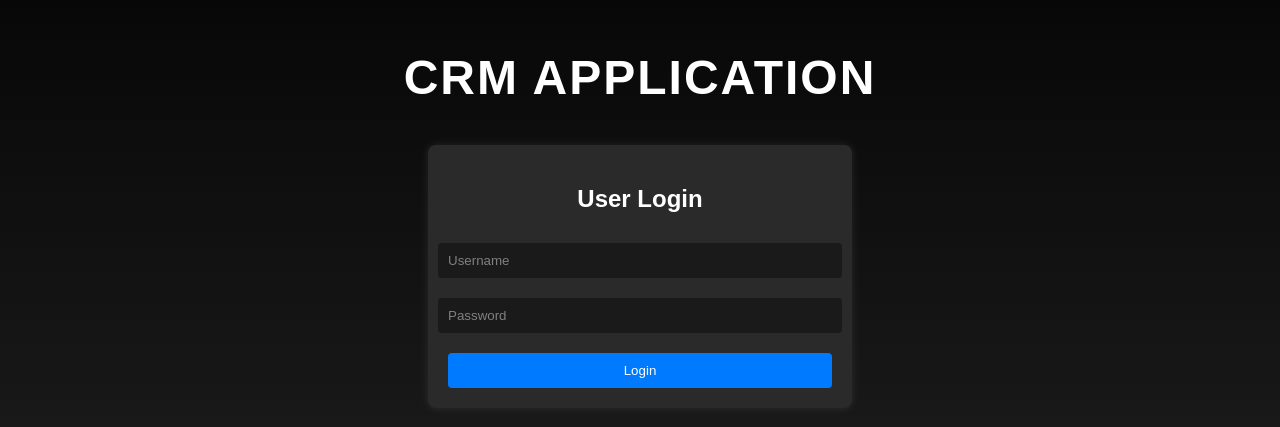
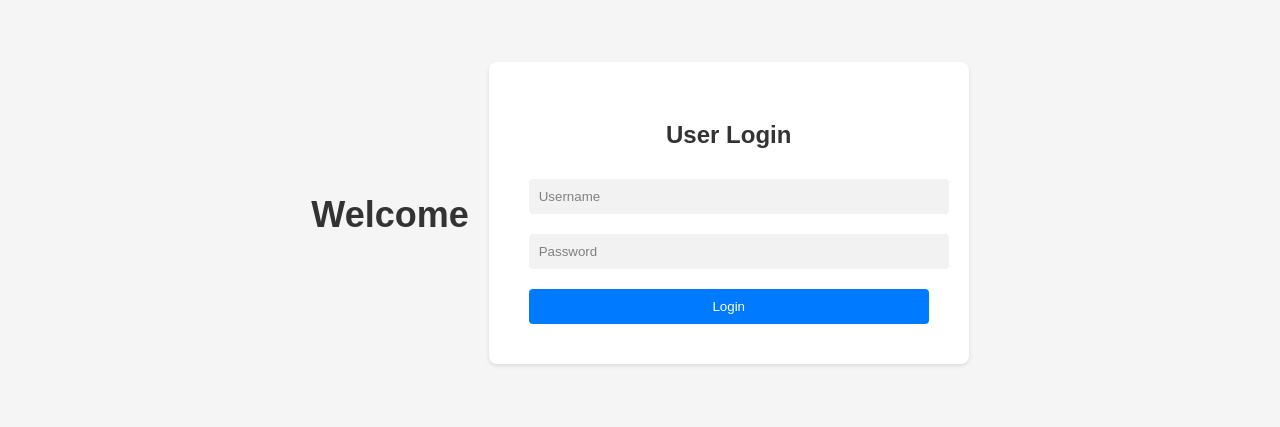
Before and after one commit to JZYNX/Elevate., a React (Create React App) app in the folder crm/: page / in a window 1280 px wide. Shown: the part 187-614 px from the top of the page. Built offline with nearby package versions, Linux system fonts and the light colour scheme.

Commit message:
white theme for login page

```diff
--- a/crm/src/pages/Login.css
+++ b/crm/src/pages/Login.css
@@ -1,41 +1,43 @@
+/* NewLoginTheme.css */
+
 body {
   margin: 0;
-    font-family: Arial, sans-serif;
-    background: linear-gradient(to bottom, #000000, #202020);
-  }
-
-  .login-container {
+  font-family: 'Arial', sans-serif;
+  background-color: #f5f5f5;
   display: flex;
-    flex-direction: column;
   align-items: center;
   justify-content: center;
   height: 100vh;
 }
 
-  .app-title {
-    font-size: 48px;
-    color: white;
-    margin-bottom: 40px;
-    letter-spacing: 2px;
-    text-transform: uppercase;
+.login-container {
+  display: flex;
+  align-items: center;
+  justify-content: center;
+  width: 100%;
 }
 
 .login-form {
-    display: flex;
-    flex-direction: column;
-    align-items: center;
-    width: 30%;
-    background-color: #2a2a2a;
-    padding: 20px;
+  flex: 1;
+  background-color: #ffffff;
+  padding: 40px;
   border-radius: 8px;
-    box-shadow: 0px 0px 10px rgba(255, 255, 255, 0.1);
+  box-shadow: 0px 2px 4px rgba(0, 0, 0, 0.1);
   text-align: center;
   margin: 0 auto;
+  max-width: 400px;
+}
+
+.app-title {
+  font-size: 36px;
+  color: #333333;
+  margin-bottom: 20px;
+  margin-right: 20px;
 }
 
 .login-header {
   font-size: 24px;
-    color: white;
+  color: #333333;
   margin-bottom: 20px;
 }
 
@@ -43,17 +45,16 @@ body {
   width: 100%;
   padding: 10px;
   margin: 10px 0;
-    background-color: #1a1a1a;
+  background-color: #f2f2f2;
   border: none;
   border-radius: 4px;
-    color: white;
+  color: #333333;
 }
 
 input::placeholder {
   color: #808080;
 }
 
-  /* Add margin to create space between password input and login button */
 input[type="password"] {
   margin-bottom: 20px;
 }
@@ -62,7 +63,7 @@ body {
   width: 100%;
   padding: 10px;
   background-color: #007bff;
-    color: white;
+  color: #ffffff;
   border: none;
   border-radius: 4px;
   cursor: pointer;
--- a/crm/src/pages/Login.jsx
+++ b/crm/src/pages/Login.jsx
@@ -24,7 +24,7 @@ function Login() {
 
   return (
     <div className="login-container">
-      <h1 className="app-title">CRM Application</h1>
+      <h1 className="app-title">Welcome</h1>
       <div className="login-form">
         <h2 className="login-header">User Login</h2>
         <input
```
Lines whose indentation alone changed are shown as unchanged.
